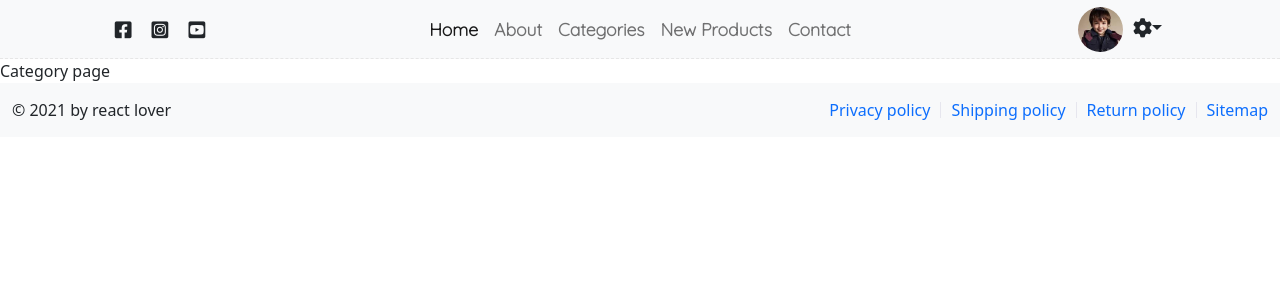
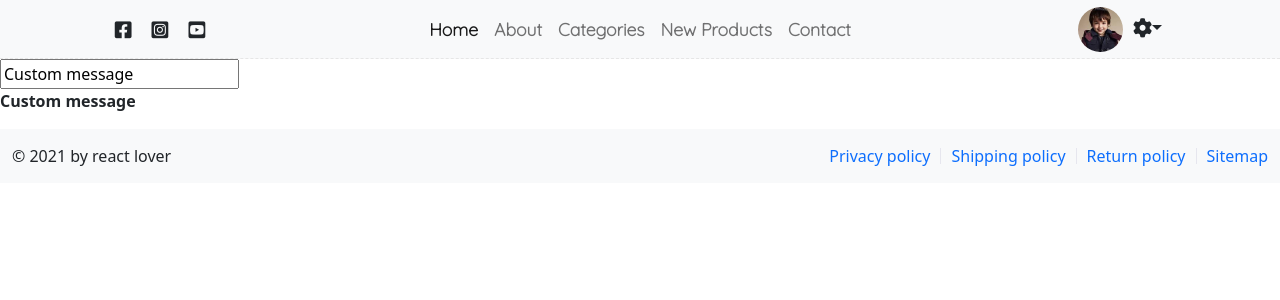
Before and after one commit to webalok/Lamma-react-blog, a React (Create React App) app: page /categories in a window 1280 px wide. Shown: the top 300 px of the page. Built offline with nearby package versions, Linux system fonts and the light colour scheme.

Commit message:
Testing Rerendering

```diff
--- a/package.json
+++ b/package.json
@@ -6,6 +6,7 @@
     "@testing-library/jest-dom": "^5.14.1",
     "@testing-library/react": "^11.2.7",
     "@testing-library/user-event": "^12.8.3",
+    "axios": "^0.27.2",
     "bootstrap": "^5.1.1",
     "jquery": "^3.6.0",
     "popper.js": "^1.16.1",
--- a/src/Pages/Category/Category.jsx
+++ b/src/Pages/Category/Category.jsx
@@ -1,9 +1,24 @@
-import React from 'react'
+import React, { useState, useEffect } from 'react';
 
 export default function Category() {
+ const [message, setMessage] = useState('Custom message');
+
+ useEffect(() => {
+
+ }, []);
+
  return (
   <div>
-    Category page
+   {console.log('rerender')}
+   <input
+    type="text"
+    value={message}
+    placeholder="Enter a message"
+    onChange={e => setMessage(e.target.value)}
+   />
+   <p>
+    <strong>{message}</strong>
+   </p>
   </div>
  )
 }
```
Also changed, not shown: 1 other file (tests, documents, lock files or other folders).
